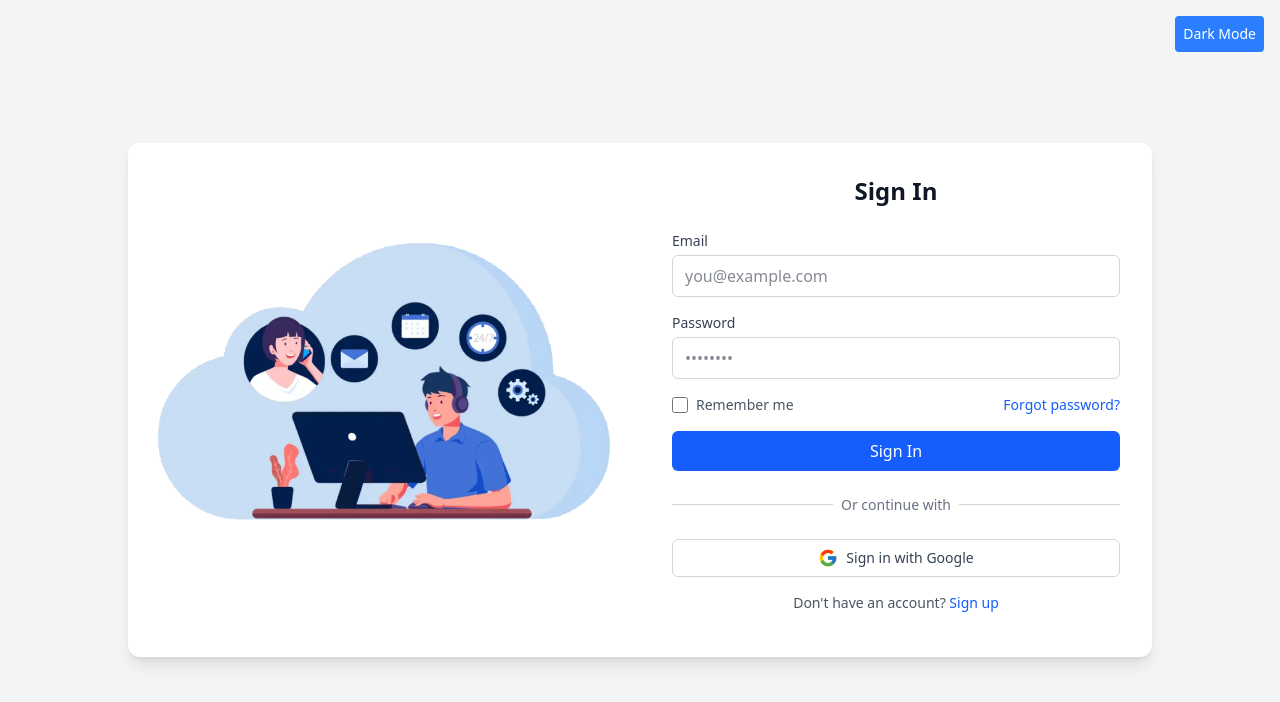
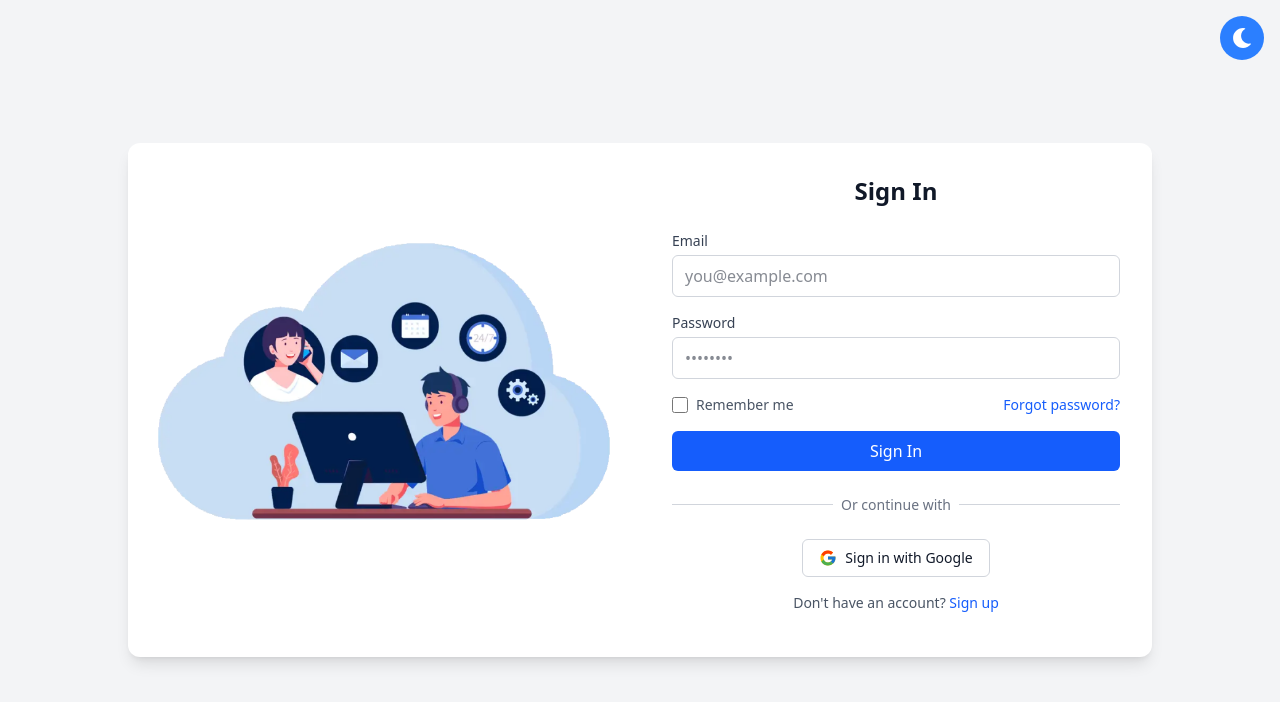
Before and after one commit to adarsh-fxz/helpdesk-frontend, a React (Vite) app: page /Signin in a window 1280 px wide. Shown: the top 702 px of the page. Built offline with nearby package versions, Linux system fonts and the light colour scheme.

Commit message:
Icons change

```diff
--- a/src/pages/SignUp.jsx
+++ b/src/pages/SignUp.jsx
@@ -2,6 +2,7 @@ import React, { useState } from 'react';
 import { useNavigate } from 'react-router-dom';
 import axios from 'axios';
 import { FcGoogle } from 'react-icons/fc';
+import { FaSun, FaMoon } from 'react-icons/fa'; // Added icons
 import { useTheme } from '../context/ThemeContext';
 
 const Signup = () => {
@@ -141,9 +142,13 @@ const Signup = () => {
         </div>
       </div>
 
-      {/* Dark/Light Mode Toggle Button */}
-      <button onClick={toggleTheme} className="absolute top-4 right-4 p-2 text-sm rounded bg-blue-500 text-white">
-        {isDarkMode ? 'Light Mode' : 'Dark Mode'}
+      {/* Dark/Light Mode Toggle Button with Icons */}
+      <button
+        onClick={toggleTheme}
+        className="absolute top-4 right-4 p-2 rounded-full bg-blue-500 text-white hover:bg-blue-600 transition-transform duration-300 transform hover:scale-110"
+        aria-label="Toggle dark/light mode"
+      >
+        {isDarkMode ? <FaSun size={20} /> : <FaMoon size={20} />}
       </button>
     </div>
   );
--- a/src/pages/Signin.jsx
+++ b/src/pages/Signin.jsx
@@ -2,6 +2,7 @@ import React, { useState } from 'react';
 import { useNavigate } from 'react-router-dom';
 import axios from 'axios';
 import { FcGoogle } from 'react-icons/fc';
+import { FaSun, FaMoon } from 'react-icons/fa';
 import { useTheme } from '../context/ThemeContext'; // Adjust the path if needed
 
 const Signin = () => {
@@ -37,6 +38,7 @@ const Signin = () => {
   return (
     <div className={`min-h-screen flex items-center justify-center p-4 ${isDarkMode ? 'bg-gray-900' : 'bg-gray-100'}`}>
       <div className={`max-w-5xl w-full ${isDarkMode ? 'bg-gray-800 text-white' : 'bg-white text-gray-900'} rounded-xl shadow-lg overflow-hidden flex flex-col md:flex-row`}>
+
         {/* Image Section */}
         <div className="md:w-1/2 p-4 h-64 md:h-auto">
           <img
@@ -58,26 +60,29 @@ const Signin = () => {
 
           <form onSubmit={handleSubmit} className="space-y-4">
             <div>
-              <label className={`block text-sm font-medium mb-1 ${isDarkMode ? 'text-gray-300' : 'text-gray-700'}`}>Email</label>
+              <label htmlFor="email" className={`block text-sm font-medium mb-1 ${isDarkMode ? 'text-gray-300' : 'text-gray-700'}`}>Email</label>
               <input
                 type="email"
                 id="email"
                 value={formData.email}
                 onChange={handleChange}
                 required
+                autoComplete="email"
                 className={`w-full px-3 py-2 border rounded-md focus:ring-2 focus:ring-blue-500 ${isDarkMode ? 'bg-gray-700 border-gray-600 text-white placeholder-gray-400' : 'bg-white border-gray-300 text-gray-900'}`}
                 placeholder="you@example.com"
               />
             </div>
 
             <div>
-              <label className={`block text-sm font-medium mb-1 ${isDarkMode ? 'text-gray-300' : 'text-gray-700'}`}>Password</label>
+              <label htmlFor="password" className={`block text-sm font-medium mb-1 ${isDarkMode ? 'text-gray-300' : 'text-gray-700'}`}>Password</label>
               <input
                 type="password"
                 id="password"
                 value={formData.password}
                 onChange={handleChange}
                 required
+                minLength={6}
+                autoComplete="current-password"
                 className={`w-full px-3 py-2 border rounded-md focus:ring-2 focus:ring-blue-500 ${isDarkMode ? 'bg-gray-700 border-gray-600 text-white placeholder-gray-400' : 'bg-white border-gray-300 text-gray-900'}`}
                 placeholder="••••••••"
               />
@@ -102,6 +107,7 @@ const Signin = () => {
             </button>
           </form>
 
+          {/* Divider */}
           <div className="mt-6">
             <div className="relative">
               <div className="absolute inset-0 flex items-center">
@@ -114,18 +120,19 @@ const Signin = () => {
               </div>
             </div>
 
-            {/* Google Sign-In Button */}
-            <div className="mt-6">
+            {/* Google Sign-In Button (copied from Signup) */}
+            <div className="mt-6 flex justify-center">
               <button
                 onClick={() => navigate('/GoogleLogin')}
-                className={`flex items-center justify-center py-2 px-4 border rounded-md hover:bg-gray-50 w-full ${isDarkMode ? 'border-gray-600 bg-gray-700 text-white' : 'border-gray-300 bg-white text-gray-700'}`}
+                className={`flex items-center justify-center py-2 px-4 border rounded-md hover:bg-gray-50 ${isDarkMode ? 'border-gray-600' : 'border-gray-300'}`}
               >
-                <FcGoogle className="mr-2 text-xl" />
+                <FcGoogle className="mr-2 text-lg" />
                 <span className="text-sm font-medium">Sign in with Google</span>
               </button>
             </div>
           </div>
 
+          {/* Link to Signup */}
           <p className={`mt-4 text-center text-sm ${isDarkMode ? 'text-gray-300' : 'text-gray-600'}`}>
             Don't have an account?{' '}
             <button
@@ -138,9 +145,13 @@ const Signin = () => {
         </div>
       </div>
 
-      {/* Dark/Light Mode Toggle Button */}
-      <button onClick={toggleTheme} className="absolute top-4 right-4 p-2 text-sm rounded bg-blue-500 text-white">
-        {isDarkMode ? 'Light Mode' : 'Dark Mode'}
+      {/* Dark/Light Mode Toggle Icon */}
+      <button
+        onClick={toggleTheme}
+        className="absolute top-4 right-4 p-3 rounded-full bg-blue-500 text-white hover:bg-blue-600 transition"
+        aria-label="Toggle theme"
+      >
+        {isDarkMode ? <FaSun size={20} /> : <FaMoon size={20} />}
       </button>
     </div>
   );
```
